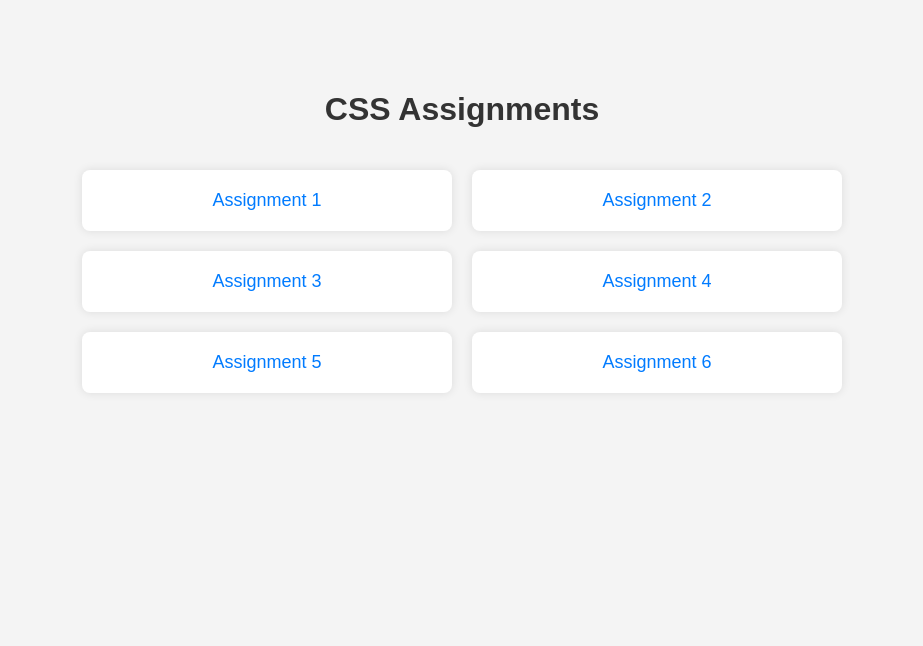
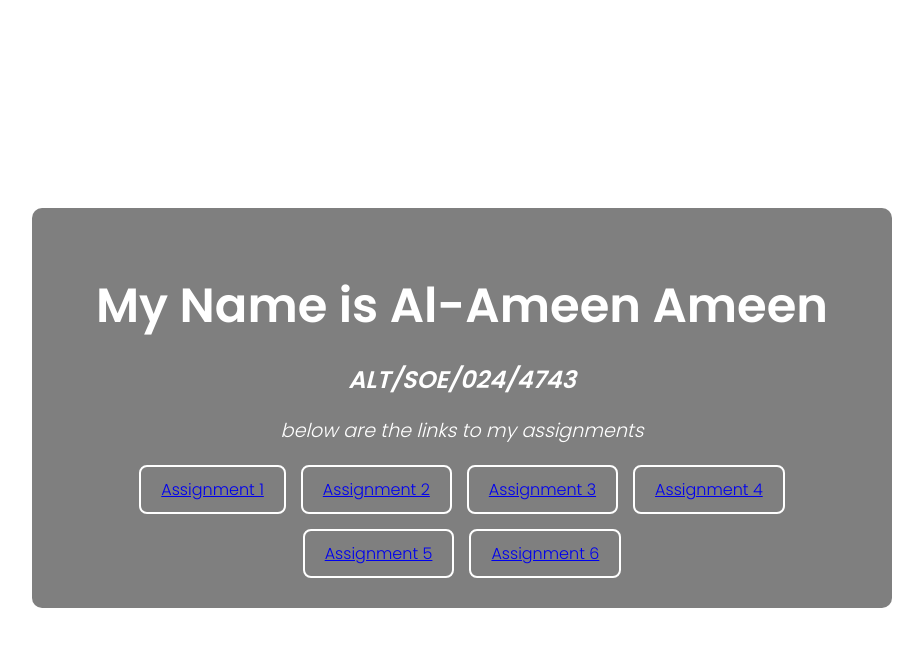
Before and after one commit to Aramide3A/CSS_Assignment, a plain HTML site: page index.html in a window 1280 px wide. Shown: the whole page, without its empty margins (178-1101 px from the left). Drawn offline with Linux system fonts and the light colour scheme.

Commit message:
new commit

```diff
--- a/index.html
+++ b/index.html
@@ -4,48 +4,13 @@
     <meta charset="UTF-8">
     <meta name="viewport" content="width=device-width, initial-scale=1.0">
     <title>Assignments</title>
-    <style>
-        body {
-            font-family: Arial, sans-serif;
-            margin: 0;
-            padding: 0;
-            background-color: #f4f4f4;
-            text-align: center;
-        }
-        .container {
-            max-width: 800px;
-            margin: 50px auto;
-            padding: 20px;
-        }
-        h1 {
-            color: #333;
-        }
-        .assignments {
-            display: grid;
-            grid-template-columns: repeat(auto-fit, minmax(250px, 1fr));
-            gap: 20px;
-            padding: 20px;
-        }
-        .assignment {
-            background: white;
-            padding: 20px;
-            border-radius: 8px;
-            box-shadow: 0 0 10px rgba(0, 0, 0, 0.1);
-            transition: 0.3s;
-        }
-        .assignment:hover {
-            box-shadow: 0 0 15px rgba(0, 0, 0, 0.2);
-        }
-        .assignment a {
-            text-decoration: none;
-            color: #007bff;
-            font-size: 18px;
-        }
-    </style>
+    <link rel="stylesheet" href="styles.css">
 </head>
 <body>
     <div class="container">
-        <h1> CSS Assignments</h1>
+        <h1>My Name is Al-Ameen Ameen</h1>
+        <h2>ALT/SOE/024/4743</h2>
+        <p class="subtitle">below are the links to my assignments</p>
         <div class="assignments">
             <div class="assignment"><a href="Assignment1/index.html" >Assignment 1</a></div>
             <div class="assignment"><a href="Assignment2/index.html" >Assignment 2</a></div>
--- /dev/null
+++ b/styles.css
@@ -0,0 +1,59 @@
+@import url('https://fonts.googleapis.com/css2?family=Poppins:wght@300;600&display=swap');
+
+body {
+    font-family: 'Poppins', sans-serif;
+    height: 100vh;
+    display: flex;
+    align-items: center;
+    justify-content: center;
+    text-align: center;
+    color: white;
+}
+
+.container {
+    background: rgba(0, 0, 0, 0.5);
+    padding: 30px;
+    border-radius: 10px;
+    width: 90%;
+    max-width: 800px;
+}
+
+h1 {
+    font-size: 3rem;
+    font-weight: 600;
+    margin-bottom: 10px;
+}
+
+h2 {
+    font-size: 1.5rem;
+    font-style: italic;
+    margin-bottom: 15px;
+}
+
+.subtitle {
+    font-size: 1.2rem;
+    font-style: italic;
+    margin-bottom: 20px;
+}
+
+.assignments {
+    display: flex;
+    flex-wrap: wrap;
+    justify-content: center;
+    gap: 15px;
+}
+
+.assignment {
+    text-decoration: none;
+    color: white;
+    border: 2px solid white;
+    padding: 10px 20px;
+    border-radius: 8px;
+    font-size: 1rem;
+    transition: 0.3s;
+}
+
+.assignment:hover {
+    background: white;
+    color: black;
+}
```
